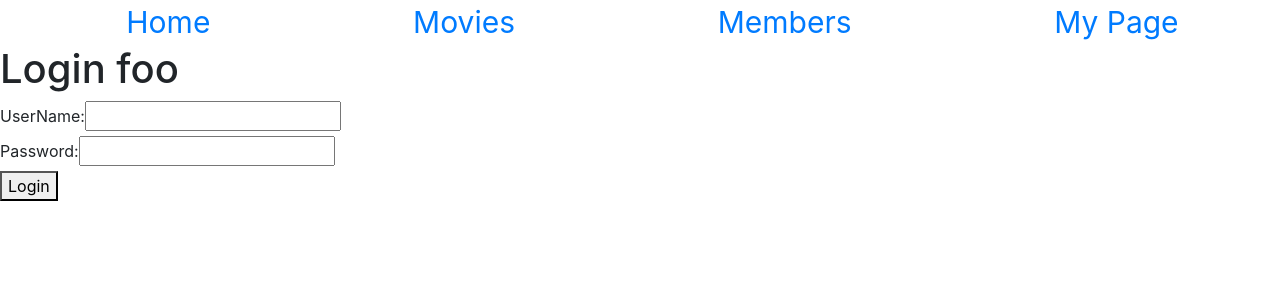
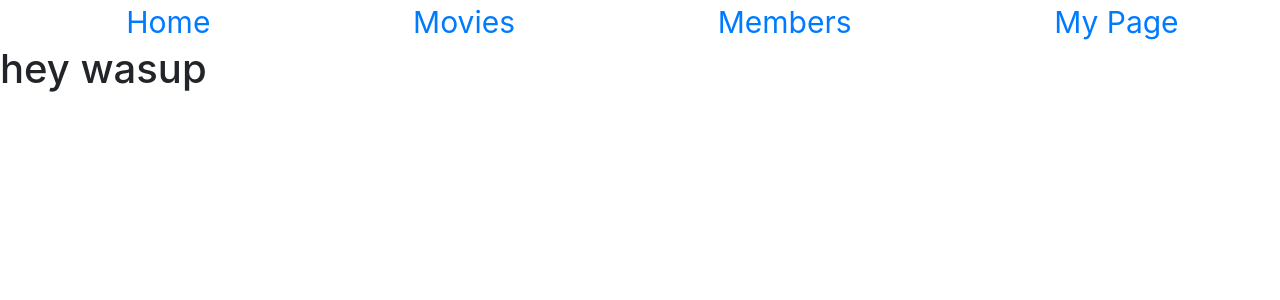
Before and after one commit to PhillipCumber/Project-3-movie-app, a React (Create React App) app in the folder client/: page /mypage in a window 1280 px wide. Shown: the top 300 px of the page. Built offline with nearby package versions, Linux system fonts and the light colour scheme; no server answers.

Commit message:
moving around components for home page

```diff
--- a/client/src/App.js
+++ b/client/src/App.js
@@ -12,16 +12,12 @@ class App extends Component {
           <Router>
             <div>
               <Nav />
-              <Splash />
-
               <Switch>
 
                   <Route exact path="/movies" component={Movies}></Route>
                   <Route exact path="/members" component={Movies}></Route>
-                  <Route exact path="/mypage" component={Login}></Route>
+                  <Route exact path="/mypage" component={Splash}></Route>
                   <Route path="/" component={Login}></Route>
-
-
 
               </Switch>
             </div>
--- a/client/src/components/Splash.js
+++ b/client/src/components/Splash.js
@@ -7,6 +7,7 @@ class Splash extends Component {
         return (
             <div>
 
+                <h1>hey wasup</h1>
 
 
             </div>
```
